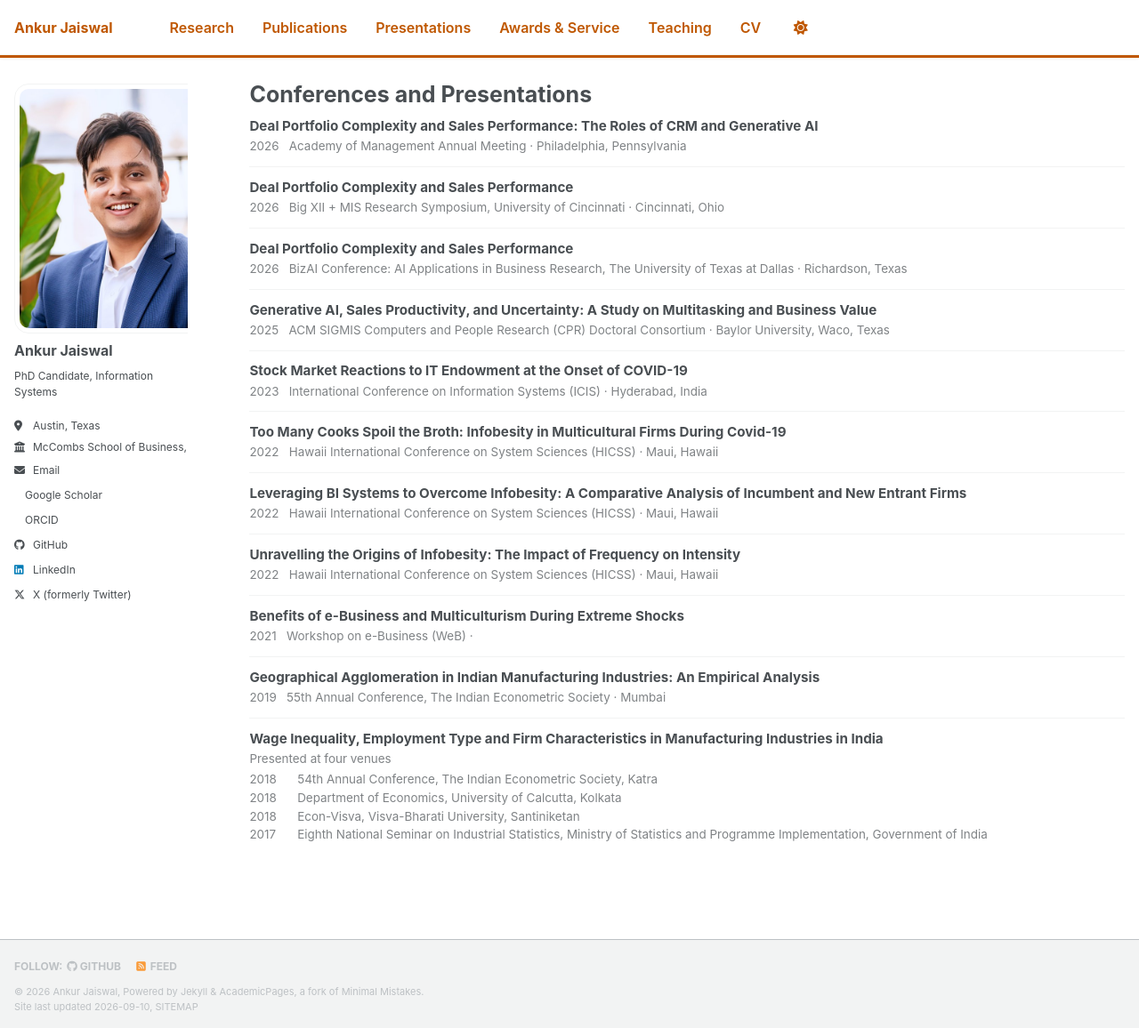
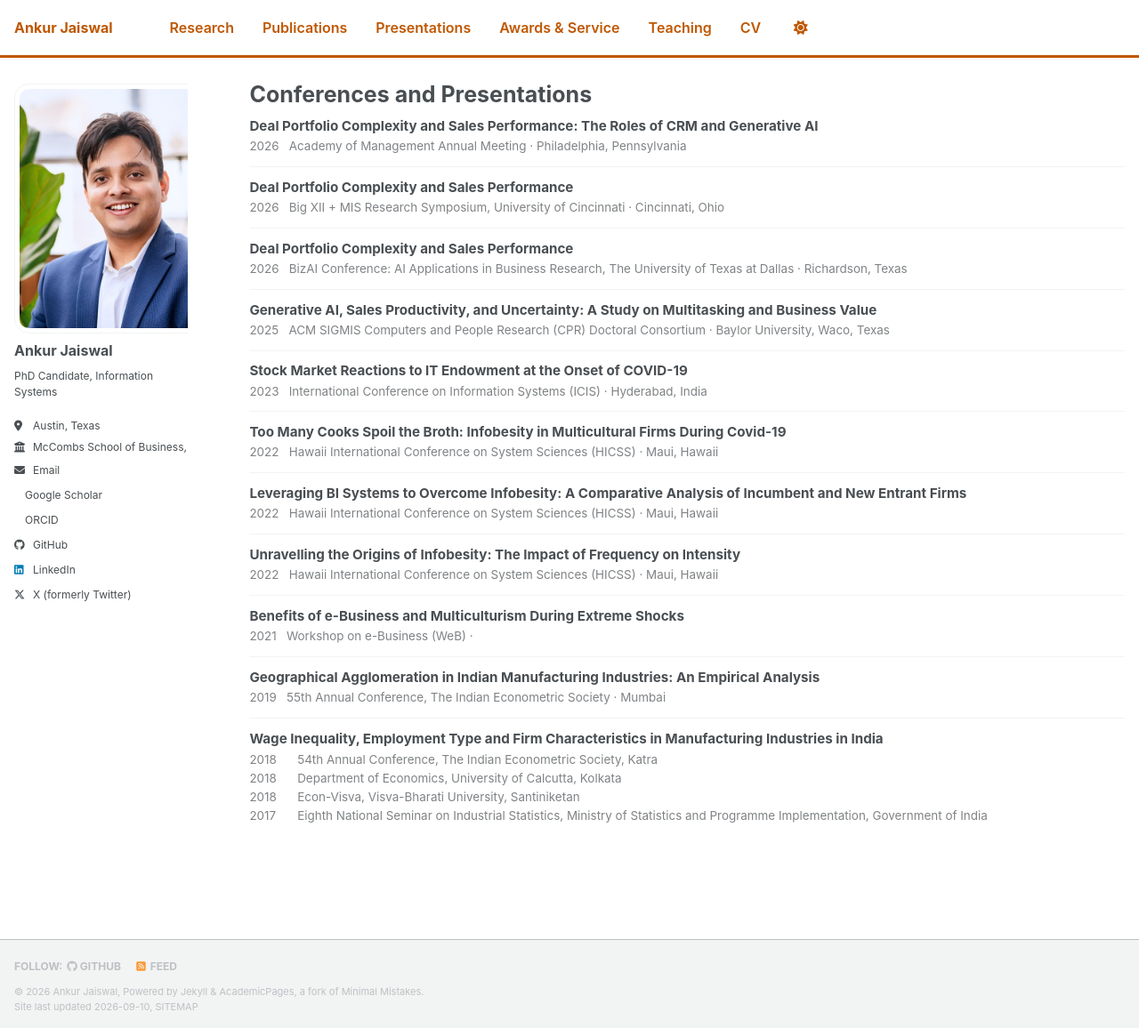
Before and after one commit to ankurjaiswal-aj/ankurjaiswal-aj.github.io, a Jekyll site: the page built from _pages/talks.html, in a window 1280 px wide and 1156 px high. Shown: the whole window at 89% size. Built offline with Jekyll 4.4.1, drawn with Linux system fonts in a browser that asks for light colours; a style sheet for code colours, icons or effects is not loaded.

Commit message:
Presentations: drop the venue-count line from the wage entry
Co-Authored-By: Claude Opus 5 (1M context) <noreply@anthropic.com>
Claude-Session: https://claude.ai/code/session_01E9crG7vAU8vaRPUgnD2akC

```diff
--- a/_pages/talks.html
+++ b/_pages/talks.html
@@ -13,7 +13,6 @@ author_profile: true
   <div class="talk-item">
     <div class="talk-title">{{ post.title }}</div>
     {% if post.venues %}
-      <div class="talk-meta">{{ post.intro }}</div>
       <ul class="talk-venues">
         {% for v in post.venues %}
           <li><span class="talk-vyear">{{ v.year }}</span>{{ v.name }}</li>
```
Also changed, not shown: _talks/2018-01-01-wage-inequality-venues.md (+0 -1 lines).
